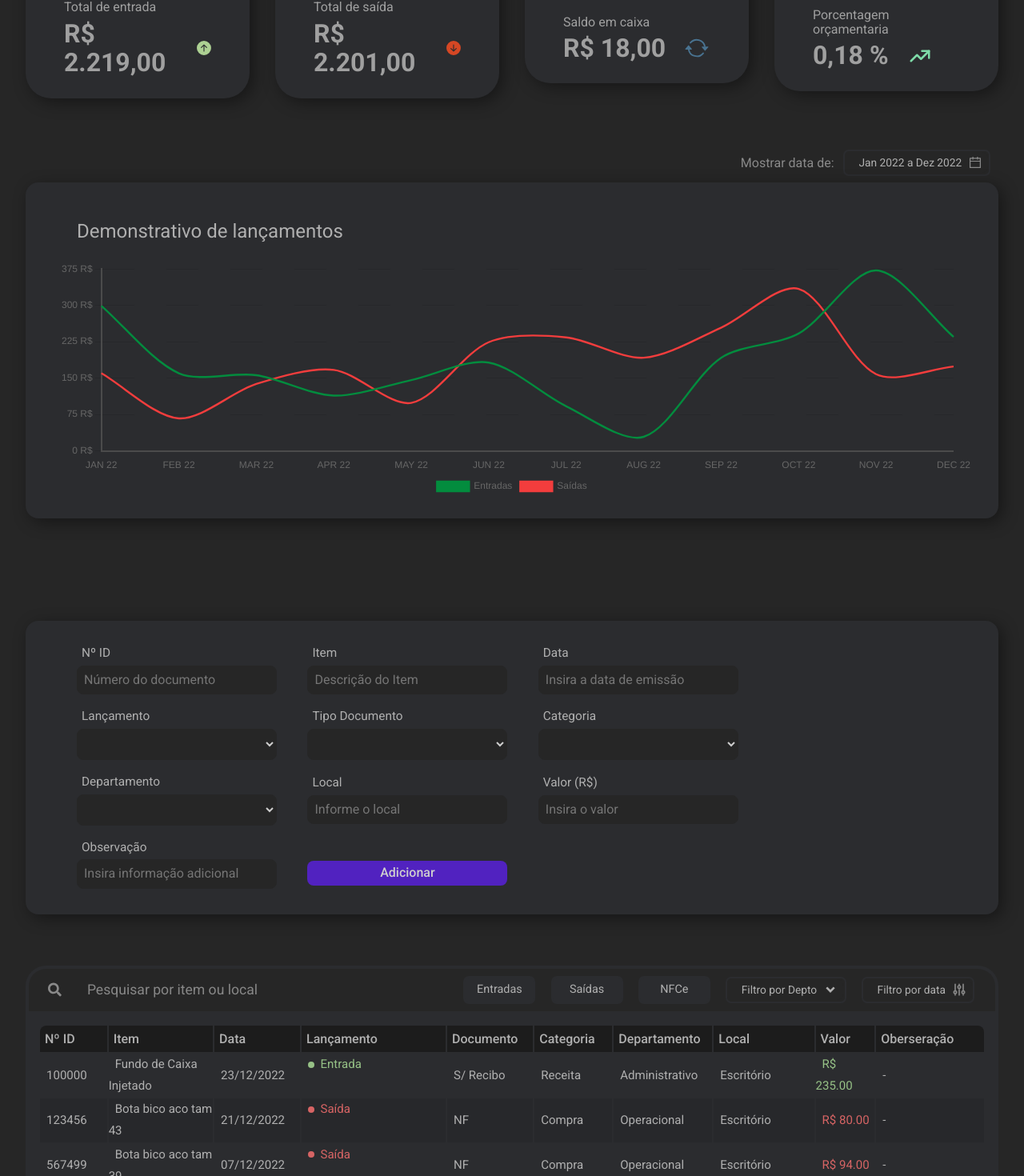
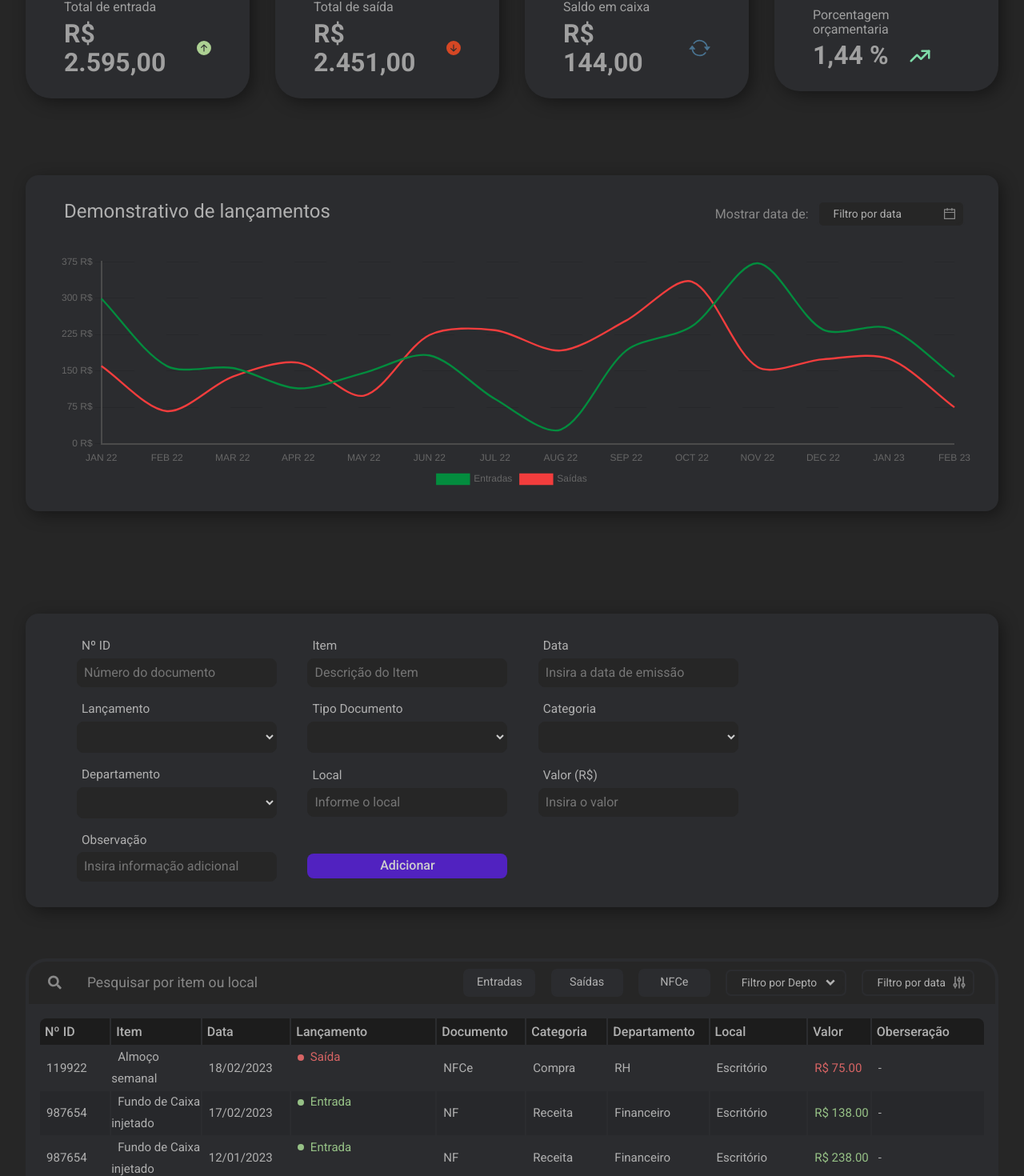
Before and after one commit to Fsouzza/chacal-servicev2, a React (Create React App) app: page / in a window 1280 px wide. Shown: the part 371-1841 px from the top of the page at 80% size. Built offline with nearby package versions, Linux system fonts and the light colour scheme.

Commit message:
filtros do Chartjs

```diff
--- a/src/components/charts/charts.module.scss
+++ b/src/components/charts/charts.module.scss
@@ -1,5 +1,4 @@
 @import "../../styles/variaveis";
-
 
 .charts{
   background-color: $cor-card;
@@ -9,12 +8,15 @@
   filter: drop-shadow($sombra);
   gap: 1em;
   min-height: 420px;
-  margin: 0 2em 8em 2em;
-  padding: 2em 0;
+  margin: 6em 2em 8em 2em;
+  padding: 1em 0 2em 0;
   &__titulo{
+    align-items: flex-start;
     color: $cor-brancol;
-    margin-bottom: 1.4em;
-    margin-left: 2em;
+    display: flex;
+    justify-content: space-between;
+    margin-bottom: 1.6em;
+    margin-left: 1em;
     h2{
       font-weight: 400;
     }
@@ -26,3 +28,17 @@
     width: 100%;
   }
 }
+
+.inputsData{
+  align-items: center;
+  display: flex;
+  justify-content: right;
+  margin: 0 0 .5em 0;
+  padding: 0;
+  text-align: center;
+  p{
+    color: $cor-cinza;
+    font-size: 1em;
+    padding: .1em .1em 0 0;
+  }
+}
--- a/src/components/charts/index.tsx
+++ b/src/components/charts/index.tsx
@@ -1,42 +1,24 @@
 import { Line } from 'react-chartjs-2';
-import { Chart as ChartJS, CategoryScale,
-  LinearScale,
-  PointElement,
-  LineElement,
-  Tooltip,
-  BarElement,
-  Legend } from 'chart.js';
+import { Chart as ChartJS, CategoryScale, LinearScale,
+  PointElement, LineElement, Tooltip, BarElement, Legend } from 'chart.js';
+import { dateToString } from 'helpers/dateFilter';
+import { AiOutlineCalendar } from 'react-icons/ai';
+import { items } from 'data/itens';
+import { useState, useEffect } from 'react';
 import styles from './charts.module.scss';
-import { items } from 'data/itens';
-import { dateToString } from 'helpers/dateFilter';
+import styles2 from '../filter/filter.module.scss';
 
-ChartJS.register(
-  BarElement,
-  LineElement,
-  CategoryScale,
-  LinearScale,
-  PointElement,
-  Legend,
-  Tooltip,
+ChartJS.register( BarElement, LineElement, CategoryScale,
+  LinearScale, PointElement, Legend, Tooltip,
 );
 
 export const MyChart = () => {
+  const [labels, setLabels] = useState<string[]>([]);
+  const [incomes, setIncomes] = useState<number[]>();
+  const [expanses, setExpanses] = useState<number[]>();
   const month = [...items.sort((a,b) => a.date > b.date ? 1 : -1).map((lancamentos) => dateToString(lancamentos.date))];
-  const monthMaps = [... new Set(month)];
-  const incomes = balanco('Entrada');
-  const expanses = balanco('Saída');
-
-  function balanco(lancamentos: string){
-    return monthMaps.map((label) => {
-      return items
-        .filter(item => dateToString(item.date) === label)
-        .filter((item) => item.lancamentos === lancamentos)
-        .reduce((acc, cur) => acc + cur.valor, 0);
-    });
-  }
-
   const data = {
-    labels: monthMaps,
+    labels:  labels,
     datasets: [
       {
         label: 'Entradas',
@@ -60,7 +42,6 @@ export const MyChart = () => {
       }
     ]
   };
-
   const options = {
     radius: 0,
     hitRadius: 10,
@@ -83,6 +64,10 @@ export const MyChart = () => {
         usePointStyle: true,
         padding: 12,
         titleMarginBottom: 10,
+        interaction: {
+          intersect: false,
+          mode: 'index',
+        },
         callbacks: {
           // eslint-disable-next-line @typescript-eslint/no-explicit-any
           afterTitle: function(context: any) {
@@ -93,10 +78,6 @@ export const MyChart = () => {
               return ['Excedeu R$ ' + Math.abs(diferenca).toFixed(2) + ' do orçamento'];
             }
           }
-        },
-        interaction: {
-          intersect: false,
-          mode: 'index',
         },
       },
     },
@@ -123,12 +104,69 @@ export const MyChart = () => {
       }
     },
   };
+  const yearOptions = [
+    {
+      label: 'Filtro por data',
+      value: -1
+    },
+    {
+      label: 'Jan 2022 a Dez 2022',
+      value: 0
+    },
+    {
+      label: 'Jan 2023 a Dez 2023',
+      value: 1
+    }
+  ];
+
+  function balanco(lancamentos: string){
+    return [... new Set(month)].map((label) => {
+      return items
+        .filter(item => dateToString(item.date) === label)
+        .filter((item) => item.lancamentos === lancamentos)
+        .reduce((acc, cur) => acc + cur.valor, 0);
+    });
+  }
+
+  function filterChartByYear(date: number) {
+    const today = new Date();
+    const monthStart = (new Date(today.getFullYear() + date, 0, 1));
+    const monthEnd = new Date(today.getFullYear() + date, 12, 0);
+    const filterByYear = [...items.sort((a,b) => a.date > b.date ? 1 : -1).filter((item) => item.date).filter(item => item.date >= monthStart && item.date <= monthEnd)];
+    const yearToString = filterByYear.map((lancamentos) => dateToString(lancamentos.date));
+    date < 0
+      ? setLabels([... new Set(month)])
+      : setLabels([... new Set(yearToString)])
+    ;
+  }
+
+  useEffect(() => {
+    const month = [...items.sort((a,b) => a.date > b.date ? 1 : -1)];
+    const convertMonth = month.map((lancamentos) => dateToString(lancamentos.date));
+    const incomesInit = balanco('Entrada');
+    const expansesInit = balanco('Saída');
+    setLabels([... new Set(convertMonth)]);
+    setIncomes(incomesInit);
+    setExpanses(expansesInit);
+  }, []);
+
 
   return(
     <div className={styles.charts}>
       <div className={styles.charts__chartBox}>
         <div className={styles.charts__titulo}>
           <h2>Demonstrativo de lançamentos</h2>
+          <div className={styles.inputsData}>
+            <p>Mostrar data de:</p>
+            <div className={styles2.searchSelect}>
+              <select className={styles2.searchSelect__select} onChange={(e) => filterChartByYear(parseFloat(e.currentTarget.value))}>
+                {yearOptions.map((opcao, index) => (
+                  <option key={index} value={opcao.value}>{opcao.label}</option>
+                ))}
+              </select>
+              <span><AiOutlineCalendar size={18} color='#898989' /></span>
+            </div>
+          </div>
         </div>
         <Line
           data={data}
--- a/src/data/itens.ts
+++ b/src/data/itens.ts
@@ -372,5 +372,53 @@ export const items: Item[] = [
     item: 'Bota bico aco tam 43',
     valor: 80.00,
     obs: '-'
+  },
+  {
+    date: new Date(2023, 0, 12),
+    lancamentos: 'Entrada',
+    categoria: 'Receita',
+    departamento: 'Financeiro',
+    tipo: 'NF',
+    id: 987654,
+    local: 'Escritório',
+    item: 'Fundo de Caixa injetado',
+    valor: 238.00,
+    obs: '-'
+  },
+  {
+    date: new Date(2023, 0, 11),
+    lancamentos: 'Saída',
+    categoria: 'Compra',
+    departamento: 'RH',
+    tipo: 'NFCe',
+    id: 119922,
+    local: 'Escritório',
+    item: 'Almoço semanal',
+    valor: 175.00,
+    obs: '-'
+  },
+  {
+    date: new Date(2023, 1, 17),
+    lancamentos: 'Entrada',
+    categoria: 'Receita',
+    departamento: 'Financeiro',
+    tipo: 'NF',
+    id: 987654,
+    local: 'Escritório',
+    item: 'Fundo de Caixa injetado',
+    valor: 138.00,
+    obs: '-'
+  },
+  {
+    date: new Date(2023, 1, 18),
+    lancamentos: 'Saída',
+    categoria: 'Compra',
+    departamento: 'RH',
+    tipo: 'NFCe',
+    id: 119922,
+    local: 'Escritório',
+    item: 'Almoço semanal',
+    valor: 75.00,
+    obs: '-'
   }
 ];
--- a/src/pages/fluxoCaixa/fluxoCaixa.module.scss
+++ /dev/null
@@ -1,15 +0,0 @@
-@import '../../styles/variaveis';
-
-.inputsData{
-  align-items: center;
-  display: flex;
-  justify-content: right;
-  margin: 4em 0 .5em 0;
-  padding: 0 2em;
-  text-align: center;
-  p{
-    color: $cor-cinza;
-    font-size: 1em;
-    padding: .1em .1em 0 0;
-  }
-}
--- a/src/pages/fluxoCaixa/index.tsx
+++ b/src/pages/fluxoCaixa/index.tsx
@@ -6,9 +6,6 @@ import { useState, useEffect } from 'react';
 import { items } from '../../data/itens';
 import { Buscador } from './buscador/buscador';
 import { MyChart } from 'components/charts';
-import { FiltroData } from 'components/filter/filter';
-import { AiOutlineCalendar } from 'react-icons/ai';
-import styles from './fluxoCaixa.module.scss';
 
 export const FluxoCaixa = () => {
   const [busca, setBusca] = useState('');
@@ -17,16 +14,7 @@ export const FluxoCaixa = () => {
   const [total, setTotal] = useState(0);
   const [porcentagem, setPorcentagem] = useState(0);
   const [lista, setLista] = useState(items);
-  const opcoesAno = [
-    {
-      label: 'Jan 2022 a Dez 2022',
-      value: ''
-    },
-    {
-      label: 'Jan 2023 a Dez 2023',
-      value: ''
-    }
-  ];
+
 
   function verificaBusca(title: string){
     const regex = new RegExp(`^${busca}`, 'i');
@@ -39,10 +27,6 @@ export const FluxoCaixa = () => {
     const dataFinal = new Date(dataAtual.getFullYear(), dataAtual.getMonth(), dataAtual.getDate() - date);
     const dataFiltrada = items.filter((item) => item.date).filter(item => item.date >= dataFinal && item.date <= dataInicial);
     date < 0 ? setLista(items) : setLista(dataFiltrada);
-  };
-
-  const filterChartByYear = () => {
-    console.log('Resultados exibidos com sucesso');
   };
 
   useEffect(()=> {
@@ -68,10 +52,6 @@ export const FluxoCaixa = () => {
     <>
       <Titulo />
       <Cards entrada={entrada} saida={saida} total={total} porcentagem={porcentagem} />
-      <div className={styles.inputsData}>
-        <p>Mostrar data de:</p>
-        <FiltroData filter={filterChartByYear} opcoes={opcoesAno} icon={<AiOutlineCalendar size={18} color='#898989' />}/>
-      </div>
       <MyChart />
       <AddFluxoCaixa />
       <Buscador busca={busca} setBusca={setBusca} filter={filterByDate}  />
```
